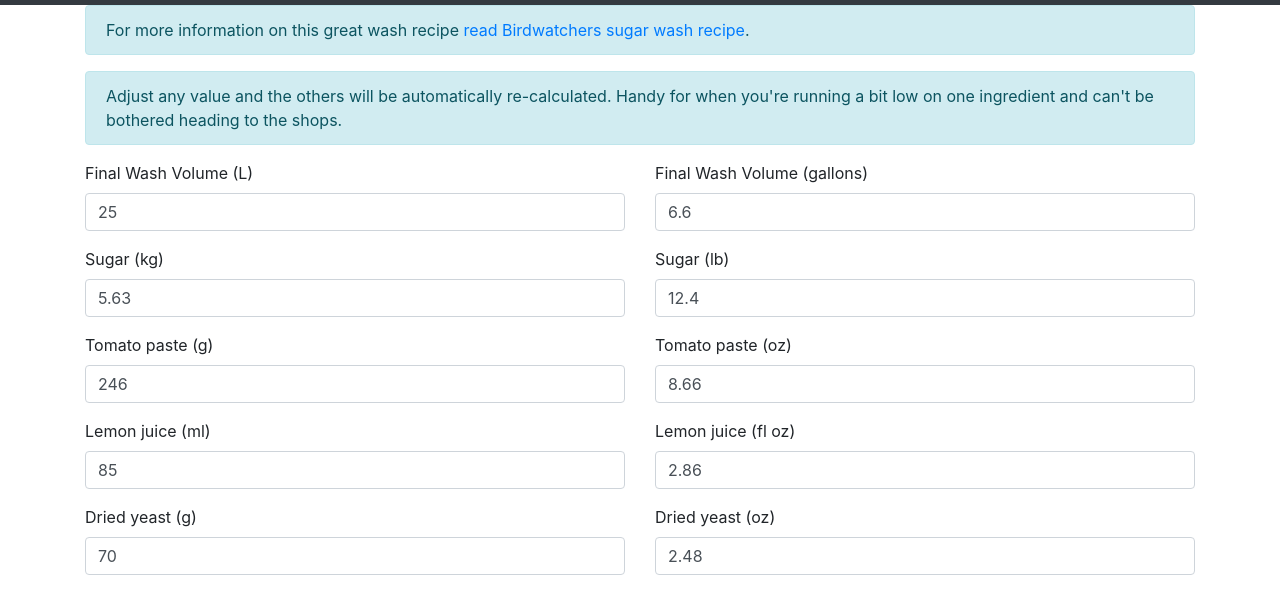
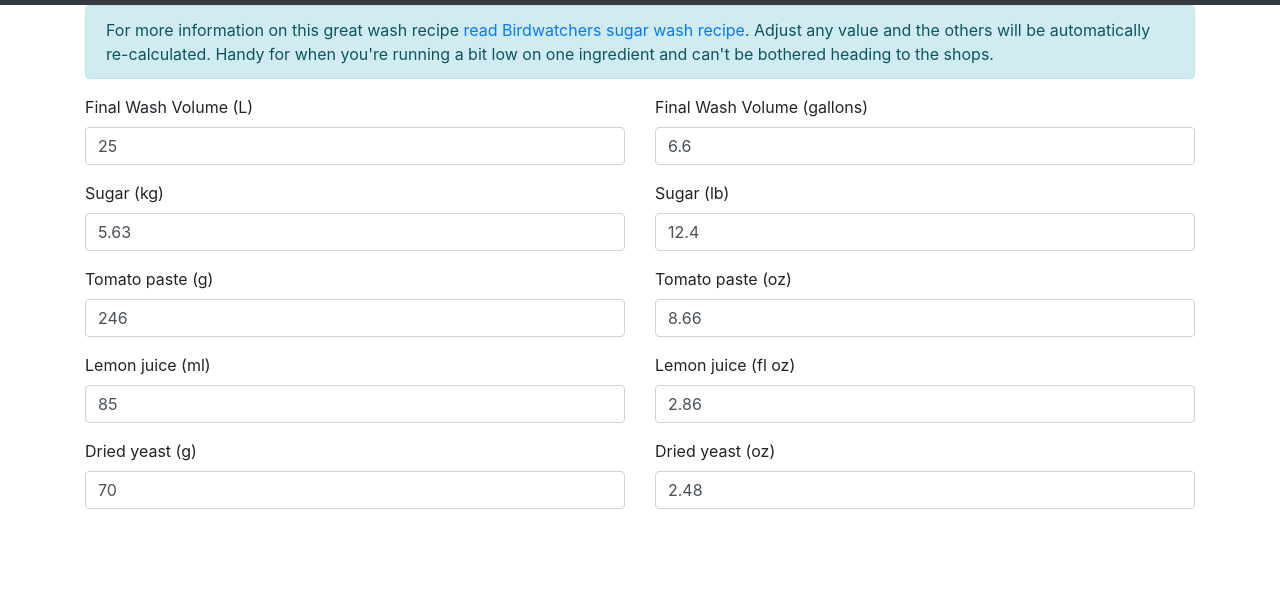
Before and after one commit to coderpatros/tpw-calculator, a plain HTML site: page index.html in a window 1280 px wide. Shown: the part 51-664 px from the top of the page. Drawn offline with Linux system fonts and the light colour scheme.

Commit message:
Consolidate the info alerts into one

```diff
--- a/index.html
+++ b/index.html
@@ -16,8 +16,6 @@
                 <div class="col">
                     <div class="alert alert-info" role="alert">
                         For more information on this great wash recipe <a href="https://homedistiller.org/forum/viewtopic.php?f=14&t=5018" target="_blank">read Birdwatchers sugar wash recipe</a>.
-                    </div>
-                    <div class="alert alert-info" role="alert">
                         Adjust any value and the others will be automatically re-calculated. Handy for when you're running a bit low on one ingredient and can't be bothered heading to the shops.
                     </div>
                 </div>
```
